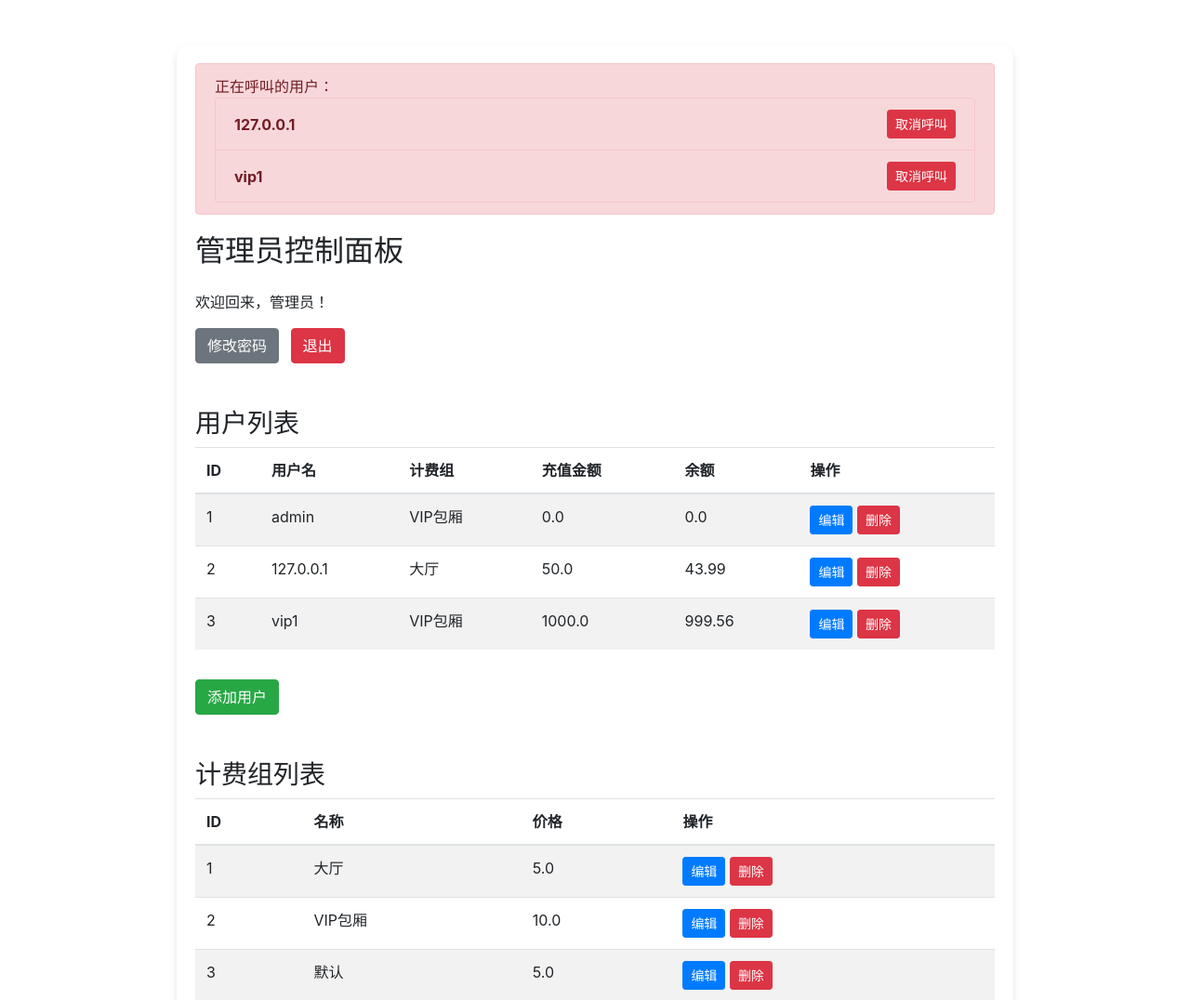
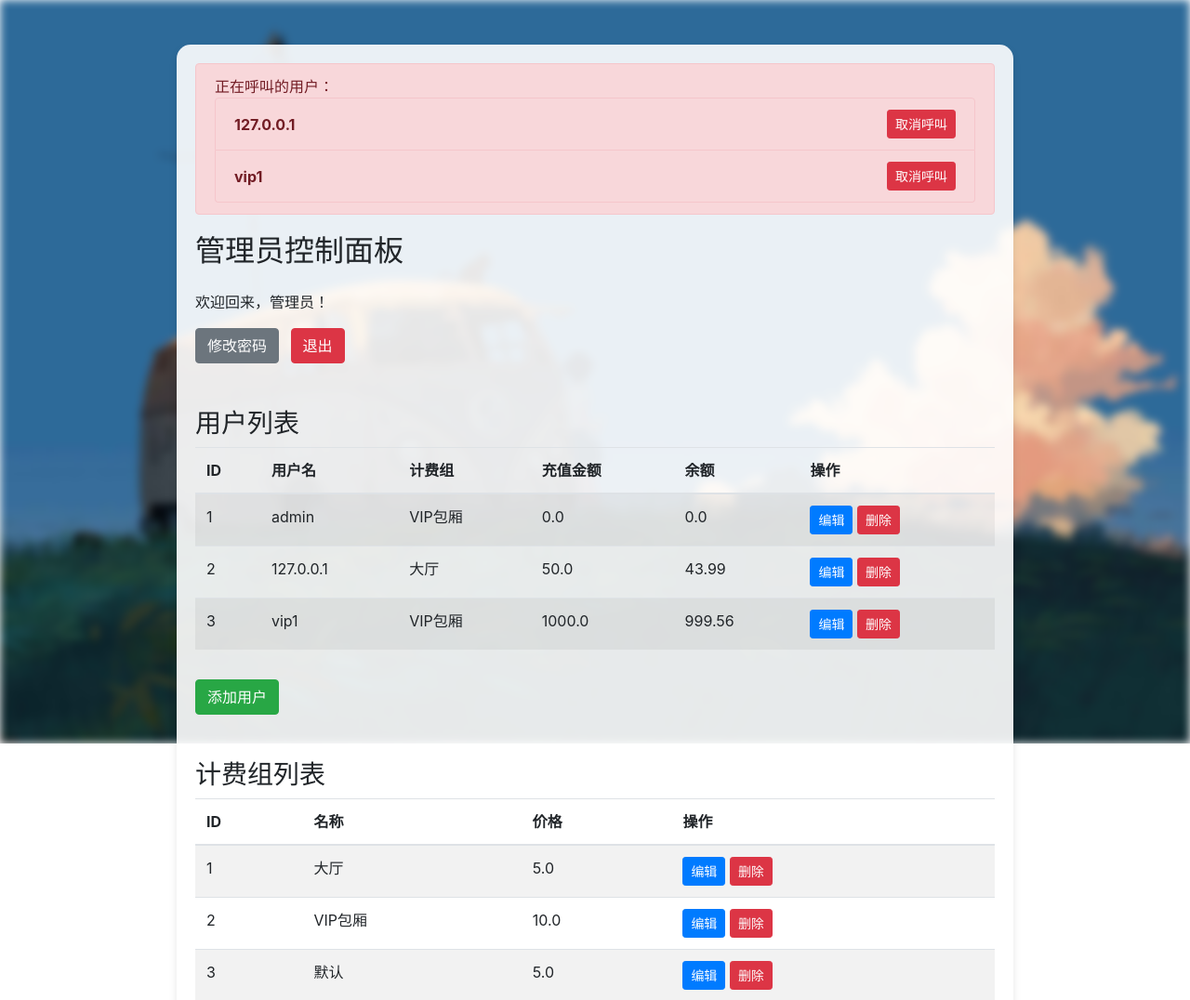
Before and after one commit to Zesuy/cyberbar-charge-system, a Flask app: page /admin_dashboard in a window 1280 px wide. Shown: the top 1076 px of the page at 93% size. Run offline with Flask 3, Linux system fonts and the light colour scheme; a user stored in the database is signed in; data comes from the database, SQL or seed files in the repository; both versions use the stored data as it was after the commit.

Commit message:
添加了背景图片和图片模糊

```diff
--- a/templates/admin_dashboard.html
+++ b/templates/admin_dashboard.html
@@ -3,7 +3,38 @@
 <head>
     <title>管理员控制面板</title>
     <link rel="stylesheet" href="https://cdn.jsdelivr.net/npm/bootstrap@4.6.2/dist/css/bootstrap.min.css">
-    <style>
+        <div class="bg">
+          <img src="../static/desktop1.jpg" alt="" class="bg-image" />
+        </div>
+        <style>
+            .bg {
+            position: fixed; /* Keep it fixed to the viewport */
+            top: 0; /* Position it at the top */
+            left: 0; /* Position it at the left */
+            width: 100%; /* Full width of the viewport */
+            height: 100%; /* Full height of the viewport */
+            overflow: hidden; /* Prevent scrollbars if the image is larger */
+            z-index: -1; /* Make sure it stays behind other content */
+          }
+            .bg-image {
+            width: 100%; /* Image fills the container width */
+            height: 100%; /* Image fills the container height */
+            object-fit: cover; /* Maintain aspect ratio and cover the entire area */
+            filter: blur(5px); /* Blur effect */
+          }
+          .bg-image::after {
+            content: "";
+            display: block;
+            background: rgba(0, 0, 0, 0.5); /* Semi-transparent black overlay */
+            position: absolute; /* Position it within the image container */
+            top: 0;
+            left: 0;
+            right: 0;
+            bottom: 0;
+            z-index: 1; /* Make sure it's on top of the blurred image */
+          }
+
+
         .alert-custom {
             position: relative;
             z-index: 1000; /* Makes sure the alert is on top */
@@ -13,12 +44,8 @@
             background-color: #f8d7da; /* Light red background for list items */
             border-color: #f5c6cb;
         }
-        .table-container {
-            position: relative;
-            z-index: 1; /* Ensures tables stay under the alert */
-        }
         .admin-panel {
-            background-color: white;
+            background-color: rgba(255, 255, 255, 0.9); /* 白色背景，80% 透明度 */
             padding: 20px;
             border-radius: 15px;
             box-shadow: 0 4px 8px rgba(0,0,0,0.1); /* Add shadow */
```
Also changed, not shown: templates/dashboard.html (+31 -2 lines), README.md, instance/cybercafe.db, static/desktop1.jpg (added).
